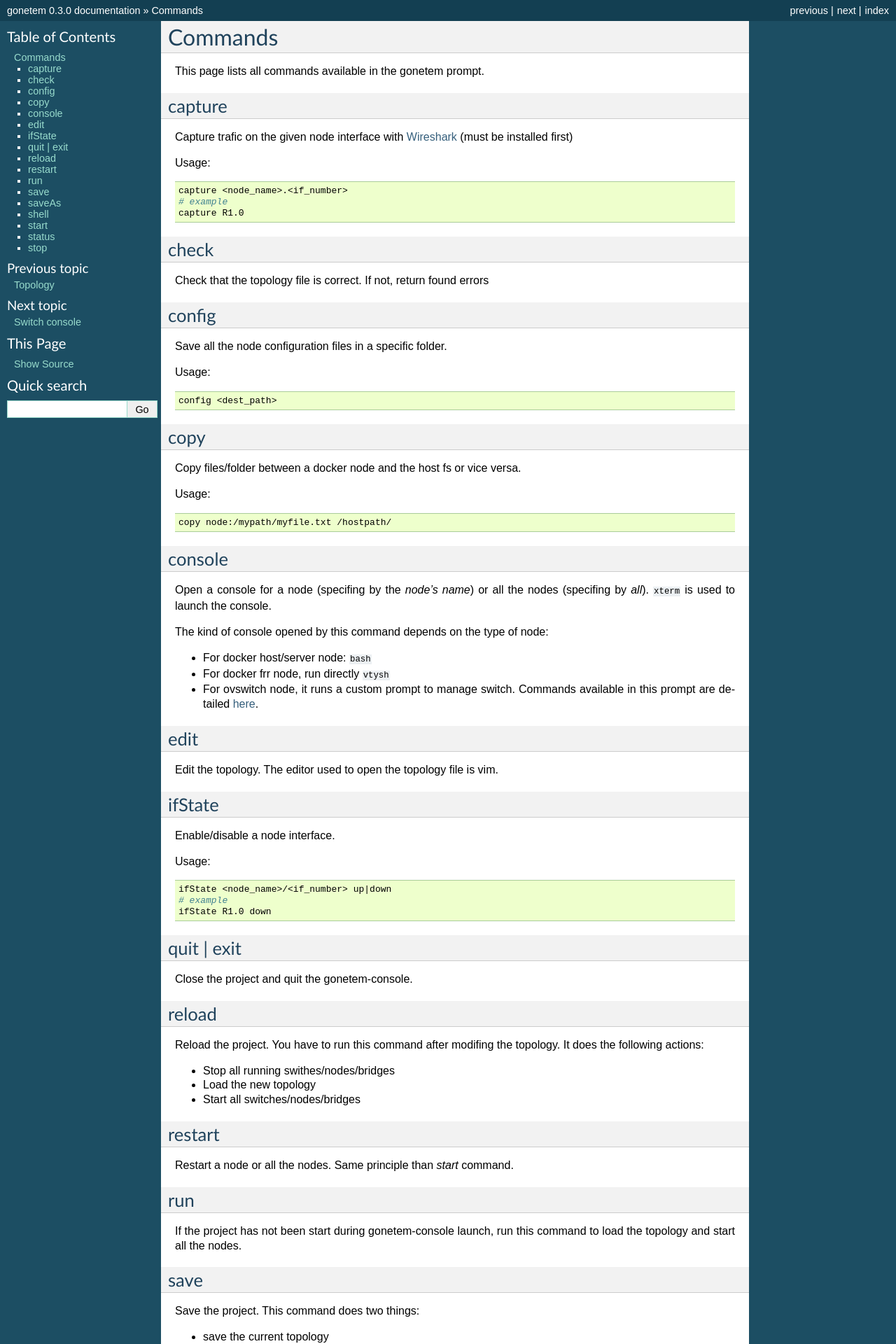
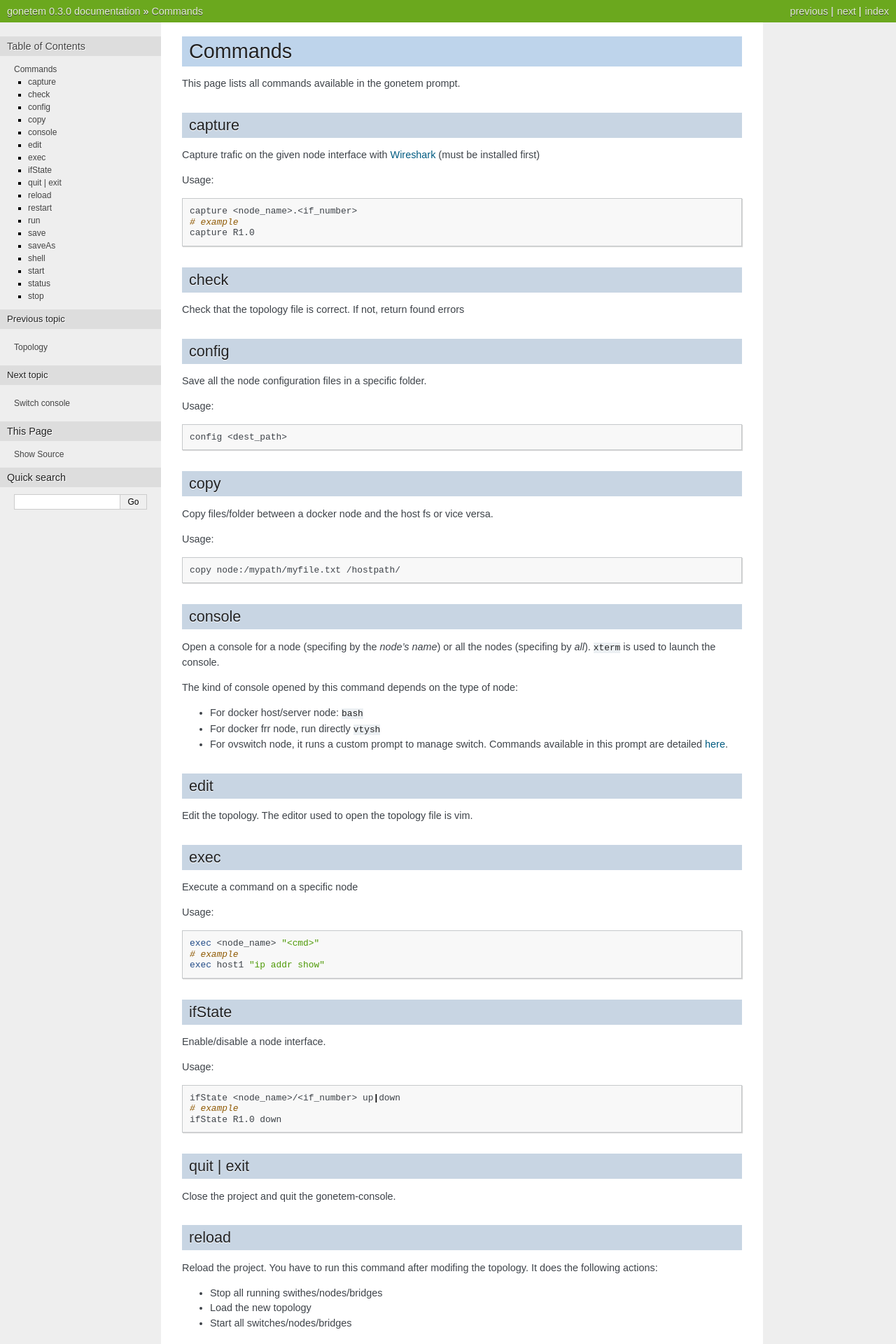
Before and after one commit to mroy31/gonetem, a Sphinx documentation site: the page built from docs/source/commands.rst, in a window 1280 px wide. Shown: the top 1920 px of the page at 70% size. Built offline with Sphinx 7.4.7, drawn with Linux system fonts in a browser that asks for light colours.

Commit message:
[docs] minor updates

```diff
--- a/docs/source/commands.rst
+++ b/docs/source/commands.rst
@@ -57,6 +57,18 @@ The kind of console opened by this command depends on the type of node:
 edit
 ----
 Edit the topology. The editor used to open the topology file is vim.
+
+exec
+----
+Execute a command on a specific node
+
+Usage:
+
+.. code-block:: bash
+
+  exec <node_name> "<cmd>"
+  # example
+  exec host1 "ip addr show"
 
 ifState
 -------
--- a/docs/source/conf.py
+++ b/docs/source/conf.py
@@ -77,7 +77,7 @@ pygments_style = None
 # The theme to use for HTML and HTML Help pages.  See the documentation for
 # a list of builtin themes.
 #
-html_theme = 'default'
+html_theme = 'nature'
 
 # Theme options are theme-specific and customize the look and feel of a theme
 # further.  For a list of options available for each theme, see the
```
